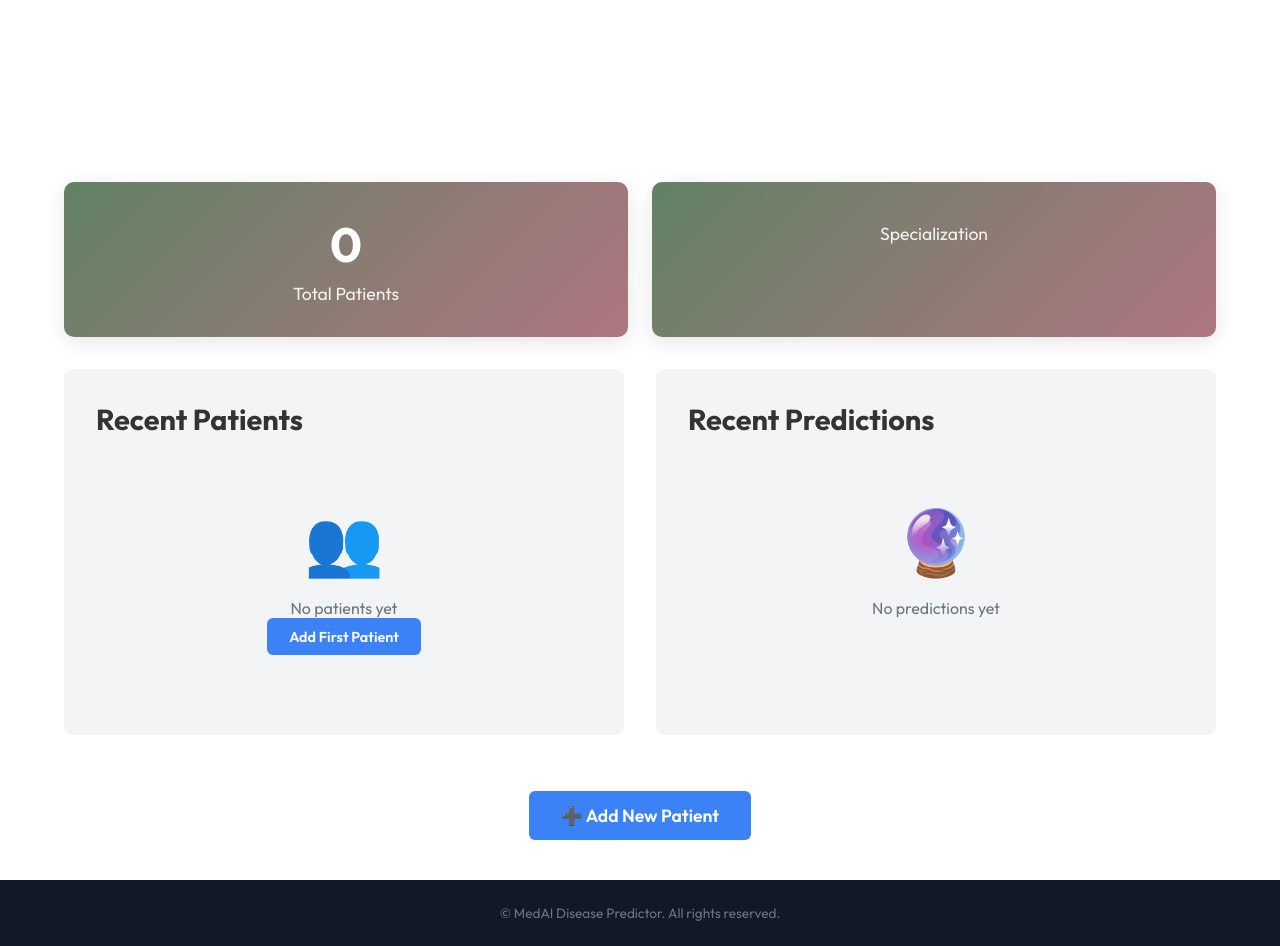
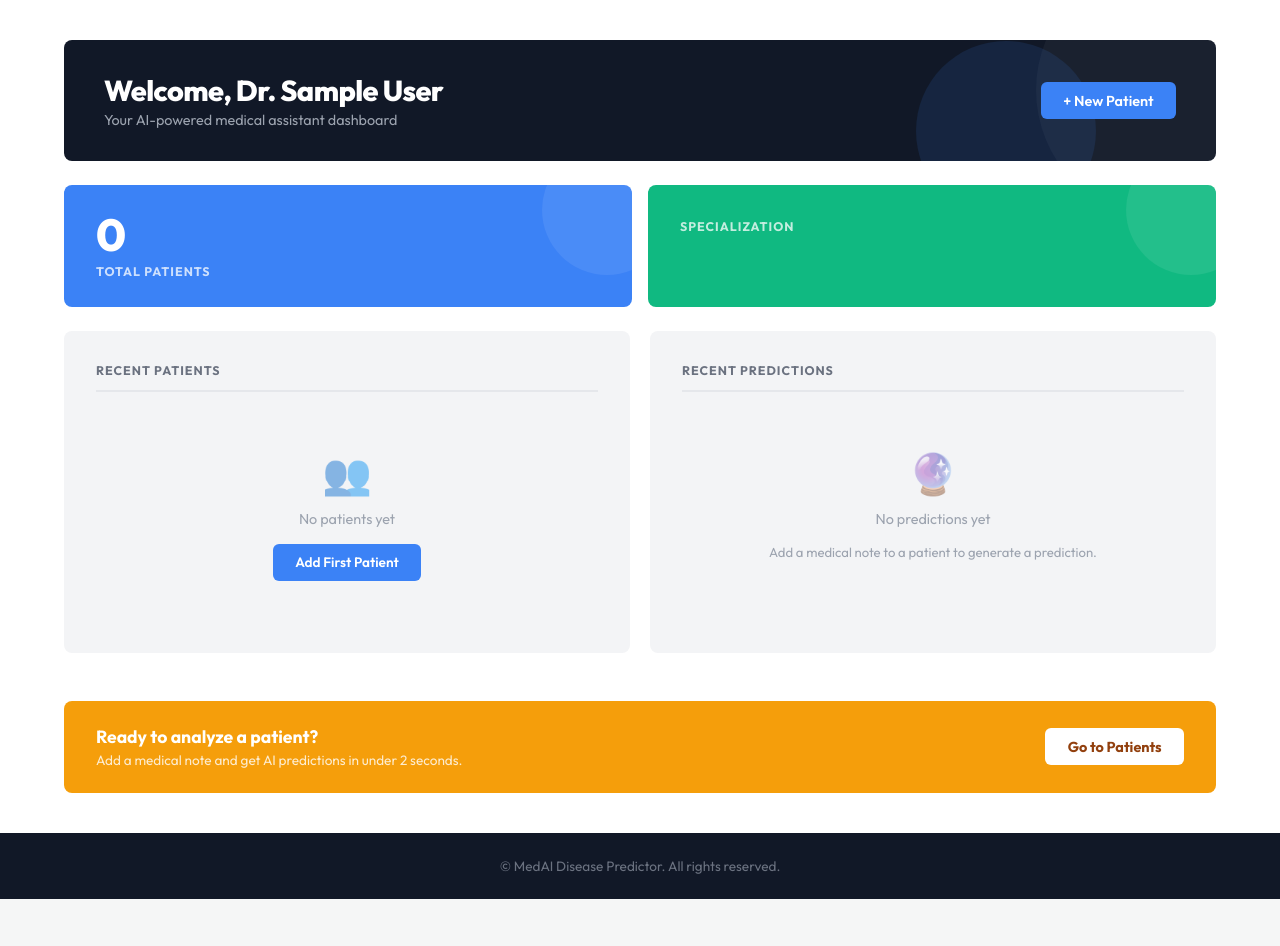
Before and after one commit to jadhavaryan403/AI-Disease-Predictor-using-Symptoms, a Django app: page /dashboard/ in a window 1280 px wide. Shown: the part 64-1010 px from the top of the page. After the commit the page ends 963 px from the top, so only its background shows below. Run offline with Django 5.2, Linux system fonts and the light colour scheme; the visitor is signed in with stand-in values (Sample User, id 1); data that the repository does not hold is empty.

Commit message:
Frontend update

```diff
--- a/backend/prediction/templates/dashboard.html
+++ b/backend/prediction/templates/dashboard.html
@@ -1,166 +1,270 @@
 {% extends 'base.html' %}
 
-{% block title %}Dashboard - AI Disease Predictor{% endblock %}
+{% block title %}Dashboard - MedAI Disease Predictor{% endblock %}
 
 {% block extra_css %}
 <style>
-    .dashboard-header {
-        color: white;
-        text-align: center;
-        padding: 2rem 0;
-    }
-
-    .dashboard-header h1 {
-        font-size: 2.5rem;
-        margin-bottom: 0.5rem;
-    }
-
-    .stats-grid {
-        display: grid;
-        grid-template-columns: repeat(auto-fit, minmax(250px, 1fr));
-        gap: 1.5rem;
-        margin-bottom: 2rem;
-    }
-
-    .stat-card {
-        background: linear-gradient(135deg, #628265 0%, hwb(349 35% 38% / 0.83) 100%);
-        color: white;
-        padding: 2rem;
-        border-radius: 10px;
-        box-shadow: 0 5px 20px rgba(0,0,0,0.1);
-        text-align: center;
-    }
-
-    .stat-number {
-        font-size: 3rem;
-        font-weight: bold;
-        margin-bottom: 0.5rem;
-    }
-
-    .stat-label {
-        font-size: 1.1rem;
-        opacity: 0.9;
-    }
-
-    .section-title {
-        font-size: 1.8rem;
-        margin-bottom: 1rem;
-        color: white;
-    }
-
-    .recent-list {
-        list-style: none;
-    }
-
-    .recent-item {
-        padding: 1rem;
-        border-bottom: 1px solid #eee;
+    .dash-header {
+        background: var(--fg);
+        border-radius: 8px;
+        padding: 2rem 2.5rem;
+        margin-bottom: 1.5rem;
         display: flex;
         justify-content: space-between;
         align-items: center;
+        position: relative;
+        overflow: hidden;
     }
 
-    .recent-item:last-child {
-        border-bottom: none;
+    .dash-header::before {
+        content: '';
+        position: absolute;
+        top: -80px; right: -80px;
+        width: 260px; height: 260px;
+        background: rgba(255,255,255,0.04);
+        border-radius: 50%;
     }
 
-    .recent-item:hover {
-        background: #f8f9fa;
+    .dash-header::after {
+        content: '';
+        position: absolute;
+        bottom: -60px; right: 120px;
+        width: 180px; height: 180px;
+        background: rgba(59,130,246,0.12);
+        border-radius: 50%;
     }
 
-    .patient-info strong {
-        color: #667eea;
+    .dash-header-text h1 {
+        font-size: 1.8rem;
+        font-weight: 800;
+        letter-spacing: -0.02em;
+        color: #fff;
+        margin-bottom: 0.2rem;
     }
 
-    .prediction-badge {
-        background: #667eea;
-        color: white;
-        padding: 0.3rem 0.8rem;
-        border-radius: 20px;
+    .dash-header-text p {
+        color: #9CA3AF;
         font-size: 0.9rem;
+    }
+
+    /* Stats */
+    .stats-row {
+        display: grid;
+        grid-template-columns: repeat(auto-fit, minmax(200px, 1fr));
+        gap: 1rem;
+        margin-bottom: 1.5rem;
+    }
+
+    .stat-block {
+        border-radius: 8px;
+        padding: 1.75rem 2rem;
+        position: relative;
+        overflow: hidden;
+    }
+
+    .stat-block-patients { background: var(--primary); }
+    .stat-block-spec     { background: var(--secondary); }
+
+    .stat-block .num {
+        font-size: 2.8rem;
+        font-weight: 800;
+        letter-spacing: -0.03em;
+        color: #fff;
+        line-height: 1;
+        margin-bottom: 0.35rem;
+    }
+
+    .stat-block .lbl {
+        font-size: 0.78rem;
+        font-weight: 700;
+        letter-spacing: 0.08em;
+        text-transform: uppercase;
+        color: rgba(255,255,255,0.75);
+    }
+
+    .stat-block::after {
+        content: '';
+        position: absolute;
+        top: -40px; right: -40px;
+        width: 130px; height: 130px;
+        background: rgba(255,255,255,0.08);
+        border-radius: 50%;
+    }
+
+    /* Grid panels */
+    .panels-grid {
+        display: grid;
+        grid-template-columns: 1fr 1fr;
+        gap: 1.25rem;
+        margin-bottom: 1.5rem;
+    }
+
+    .panel-header {
+        font-size: 0.78rem;
+        font-weight: 700;
+        letter-spacing: 0.08em;
+        text-transform: uppercase;
+        color: #6B7280;
+        margin-bottom: 1rem;
+        padding-bottom: 0.75rem;
+        border-bottom: 2px solid var(--border);
+    }
+
+    .list-item {
+        display: flex;
+        justify-content: space-between;
+        align-items: center;
+        padding: 0.85rem 0;
+        border-bottom: 2px solid var(--border);
+    }
+
+    .list-item:last-child { border-bottom: none; }
+
+    .list-item-name {
+        font-weight: 700;
+        font-size: 0.95rem;
+        margin-bottom: 0.15rem;
+    }
+
+    .list-item-meta {
+        font-size: 0.8rem;
+        color: #9CA3AF;
     }
 
     .empty-state {
         text-align: center;
-        padding: 3rem;
-        color: #6c757d;
+        padding: 2.5rem 1rem;
+        color: #9CA3AF;
     }
 
-    .empty-state-icon {
-        font-size: 4rem;
+    .empty-icon {
+        font-size: 2.5rem;
+        margin-bottom: 0.75rem;
+        opacity: 0.5;
+    }
+
+    .empty-state p {
+        font-size: 0.9rem;
         margin-bottom: 1rem;
+    }
+
+    /* CTA strip */
+    .cta-strip {
+        background: var(--accent);
+        border-radius: 8px;
+        padding: 1.5rem 2rem;
+        display: flex;
+        justify-content: space-between;
+        align-items: center;
+        gap: 1rem;
+    }
+
+    .cta-strip h3 {
+        font-size: 1.1rem;
+        font-weight: 700;
+        color: #fff;
+        margin-bottom: 0.2rem;
+    }
+
+    .cta-strip p {
+        color: rgba(255,255,255,0.8);
+        font-size: 0.85rem;
+    }
+
+    .btn-cta-white {
+        background: #fff;
+        color: #92400E;
+        font-weight: 700;
+        white-space: nowrap;
+    }
+
+    .btn-cta-white:hover {
+        background: var(--muted);
+        transform: scale(1.05);
+    }
+
+    @media (max-width: 700px) {
+        .panels-grid { grid-template-columns: 1fr; }
+        .dash-header { flex-direction: column; align-items: flex-start; gap: 1rem; }
     }
 </style>
 {% endblock %}
 
 {% block content %}
-<div class="dashboard-header">
+<!-- Header -->
+<div class="dash-header">
+    <div class="dash-header-text">
         <h1>Welcome, Dr. {{ user.get_full_name }}</h1>
         <p>Your AI-powered medical assistant dashboard</p>
     </div>
-
-<div class="stats-grid">
-    <div class="stat-card">
-        <div class="stat-number">{{ total_patients }}</div>
-        <div class="stat-label">Total Patients</div>
+    <a href="{% url 'add_patient' %}" class="btn btn-primary" style="position:relative; z-index:1;">+ New Patient</a>
 </div>
 
-    <div class="stat-card">
-        <div class="stat-number">{{ user.doctor_profile.specialization }}</div>
-        <div class="stat-label">Specialization</div>
+<!-- Stats -->
+<div class="stats-row">
+    <div class="stat-block stat-block-patients">
+        <div class="num">{{ total_patients }}</div>
+        <div class="lbl">Total Patients</div>
+    </div>
+    <div class="stat-block stat-block-spec">
+        <div class="num" style="font-size:1.6rem;">{{ user.doctor_profile.specialization }}</div>
+        <div class="lbl">Specialization</div>
     </div>
 </div>
 
-<div style="display: grid; grid-template-columns: 1fr 1fr; gap: 2rem;">
+<!-- Panels -->
+<div class="panels-grid">
+    <!-- Recent Patients -->
     <div class="card">
-        <h2 class="section-title" style="color: #333;">Recent Patients</h2>
+        <div class="panel-header">Recent Patients</div>
         {% if recent_patients %}
-        <ul class="recent-list">
             {% for patient in recent_patients %}
-            <li class="recent-item">
-                <div class="patient-info">
-                    <strong>{{ patient.name }}</strong><br>
-                    <small>{{ patient.age }}Y / {{ patient.get_gender_display }}</small>
+            <div class="list-item">
+                <div>
+                    <div class="list-item-name">{{ patient.name }}</div>
+                    <div class="list-item-meta">{{ patient.age }}y &middot; {{ patient.get_gender_display }}</div>
                 </div>
-                <a href="{% url 'patient_detail' patient.id %}" class="btn btn-primary" style="padding: 0.4rem 1rem; font-size: 0.9rem;">View</a>
-            </li>
+                <a href="{% url 'patient_detail' patient.id %}" class="btn btn-secondary" style="font-size:0.8rem; padding:0.4rem 0.85rem;">View</a>
+            </div>
             {% endfor %}
-        </ul>
         {% else %}
             <div class="empty-state">
-            <div class="empty-state-icon">👥</div>
+                <div class="empty-icon">👥</div>
                 <p>No patients yet</p>
-            <a href="{% url 'add_patient' %}" class="btn btn-primary">Add First Patient</a>
+                <a href="{% url 'add_patient' %}" class="btn btn-primary" style="font-size:0.85rem;">Add First Patient</a>
             </div>
         {% endif %}
     </div>
 
+    <!-- Recent Predictions -->
     <div class="card">
-        <h2 class="section-title" style="color: #333;">Recent Predictions</h2>
+        <div class="panel-header">Recent Predictions</div>
         {% if recent_predictions %}
-        <ul class="recent-list">
             {% for prediction in recent_predictions %}
-            <li class="recent-item">
-                <div class="patient-info">
-                    <strong>{{ prediction.medical_note.patient.name }}</strong><br>
-                    <small>{{ prediction.created_at|date:"M d, Y" }}</small>
+            <div class="list-item">
+                <div>
+                    <div class="list-item-name">{{ prediction.medical_note.patient.name }}</div>
+                    <div class="list-item-meta">{{ prediction.created_at|date:"M d, Y" }}</div>
                 </div>
-                <a href="{% url 'prediction_result' prediction.medical_note.id %}" class="btn btn-primary" style="padding: 0.4rem 1rem; font-size: 0.9rem;">View</a>
-            </li>
+                <a href="{% url 'prediction_result' prediction.medical_note.id %}" class="btn btn-secondary" style="font-size:0.8rem; padding:0.4rem 0.85rem;">View</a>
+            </div>
             {% endfor %}
-        </ul>
         {% else %}
             <div class="empty-state">
-            <div class="empty-state-icon">🔮</div>
+                <div class="empty-icon">🔮</div>
                 <p>No predictions yet</p>
+                <p style="font-size:0.82rem; color:#9CA3AF;">Add a medical note to a patient to generate a prediction.</p>
             </div>
         {% endif %}
     </div>
 </div>
 
-<div style="text-align: center; margin-top: 2rem;">
-    <a href="{% url 'add_patient' %}" class="btn btn-primary" style="font-size: 1.1rem; padding: 0.8rem 2rem;">
-        ➕ Add New Patient
-    </a>
+<!-- CTA Strip -->
+<div class="cta-strip">
+    <div>
+        <h3>Ready to analyze a patient?</h3>
+        <p>Add a medical note and get AI predictions in under 2 seconds.</p>
+    </div>
+    <a href="{% url 'patients_list' %}" class="btn btn-cta-white">Go to Patients</a>
 </div>
 {% endblock %}
```
Lines whose indentation alone changed are shown as unchanged.
